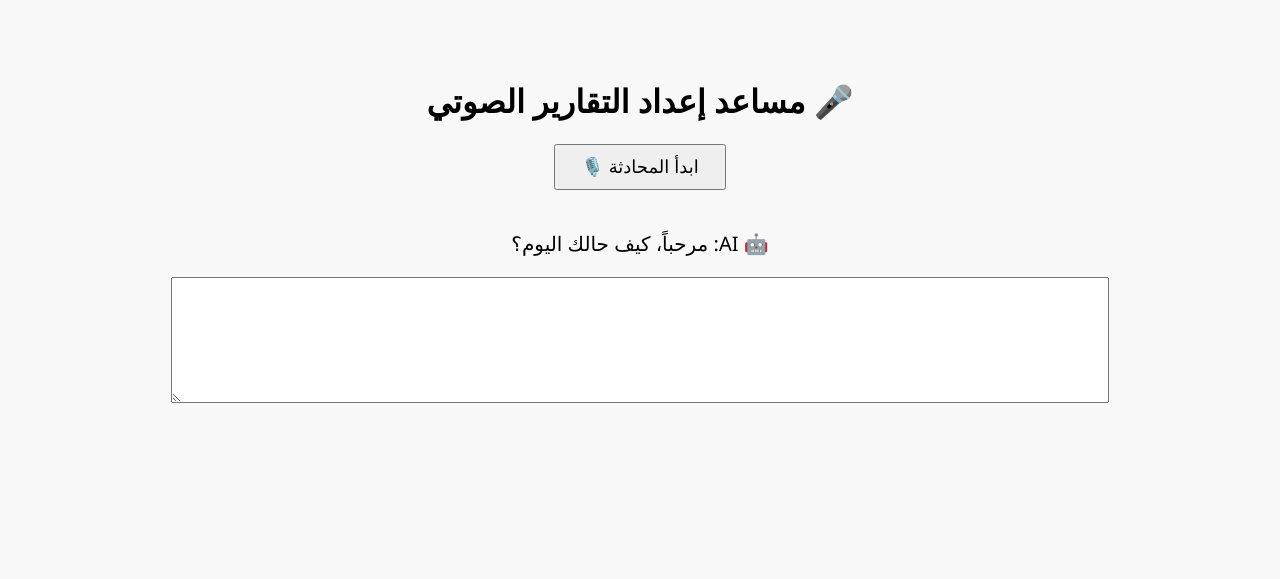
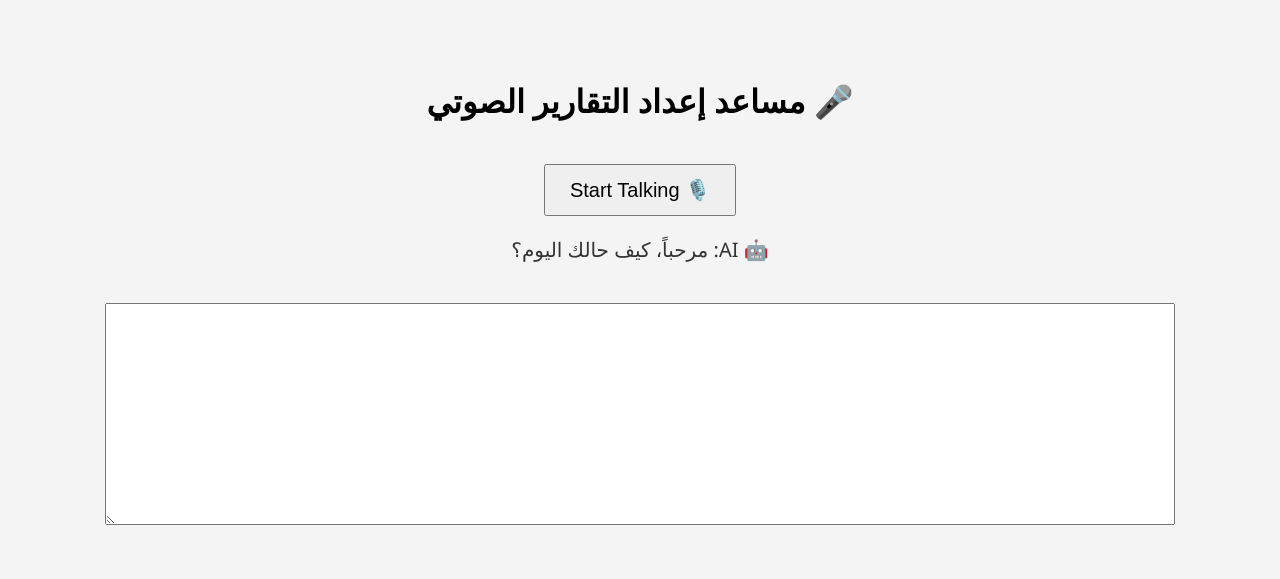
Before and after one commit to Rashidlovew/voice-report-assistant, a Flask app: page / in a window 1280 px wide. Shown: the top 579 px of the page. Run offline with Flask 3, Linux system fonts and the light colour scheme; data that the repository does not hold is empty.

Commit message:
Update index.html

```diff
--- a/templates/index.html
+++ b/templates/index.html
@@ -8,31 +8,35 @@
             font-family: 'Segoe UI', sans-serif;
             text-align: center;
             padding: 50px;
-            background-color: #f8f8f8;
+            background-color: #f4f4f4;
         }
         button {
-            padding: 10px 25px;
-            font-size: 18px;
+            padding: 12px 24px;
+            font-size: 20px;
             cursor: pointer;
-            margin-bottom: 20px;
+            margin-top: 20px;
         }
         #status {
+            margin: 20px;
             font-size: 20px;
-            margin: 20px 0;
+            color: #333;
         }
         textarea {
-            width: 80%;
-            height: 120px;
+            width: 90%;
+            height: 200px;
+            margin-top: 20px;
             font-size: 16px;
+            padding: 10px;
             direction: rtl;
         }
     </style>
 </head>
 <body>
     <h1>🎤 مساعد إعداد التقارير الصوتي</h1>
-    <button id="start-button">ابدأ المحادثة 🎙️</button>
-    <div id="status">🔊 جاري التحميل...</div>
+    <button id="start-button">🎙️ Start Talking</button>
+    <div id="status">⏳ جاري تحميل الرسالة الافتتاحية...</div>
     <textarea id="response" readonly></textarea>
+
     <script src="/static/script.js"></script>
 </body>
 </html>
```
